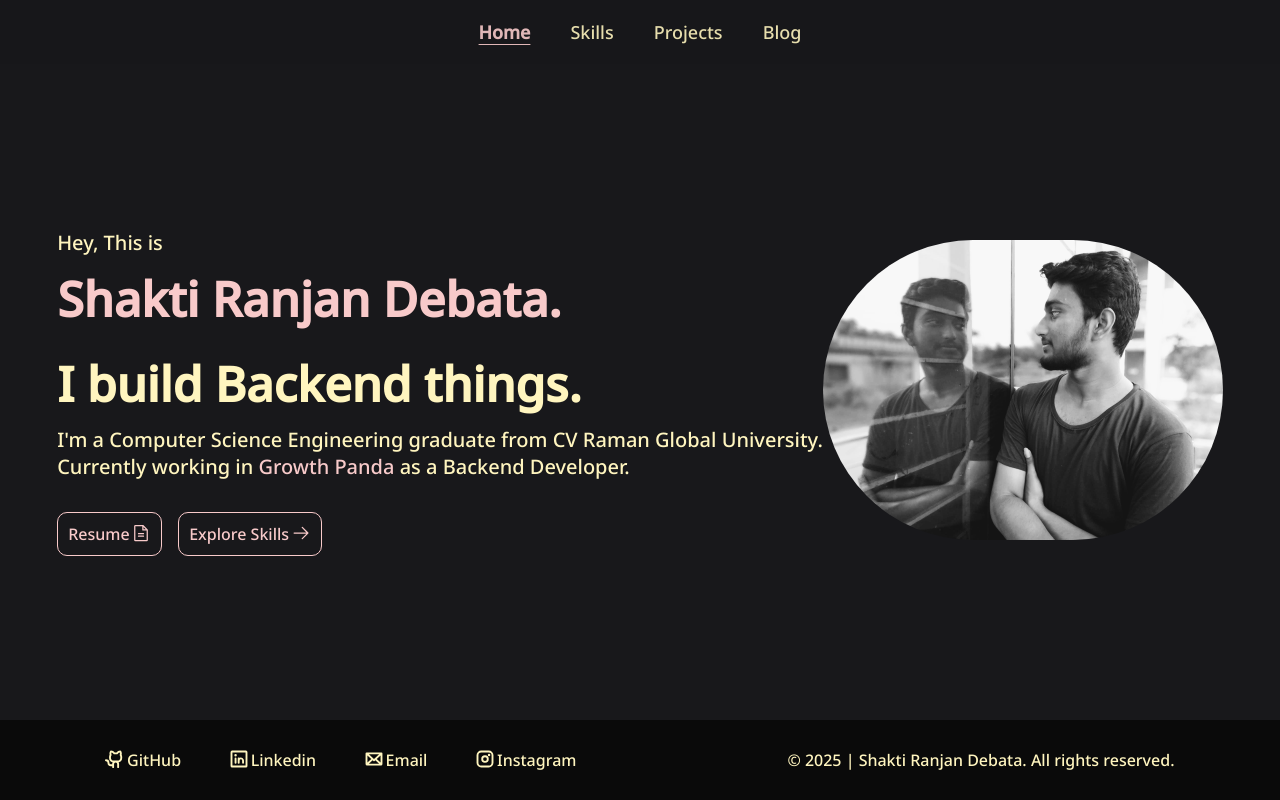
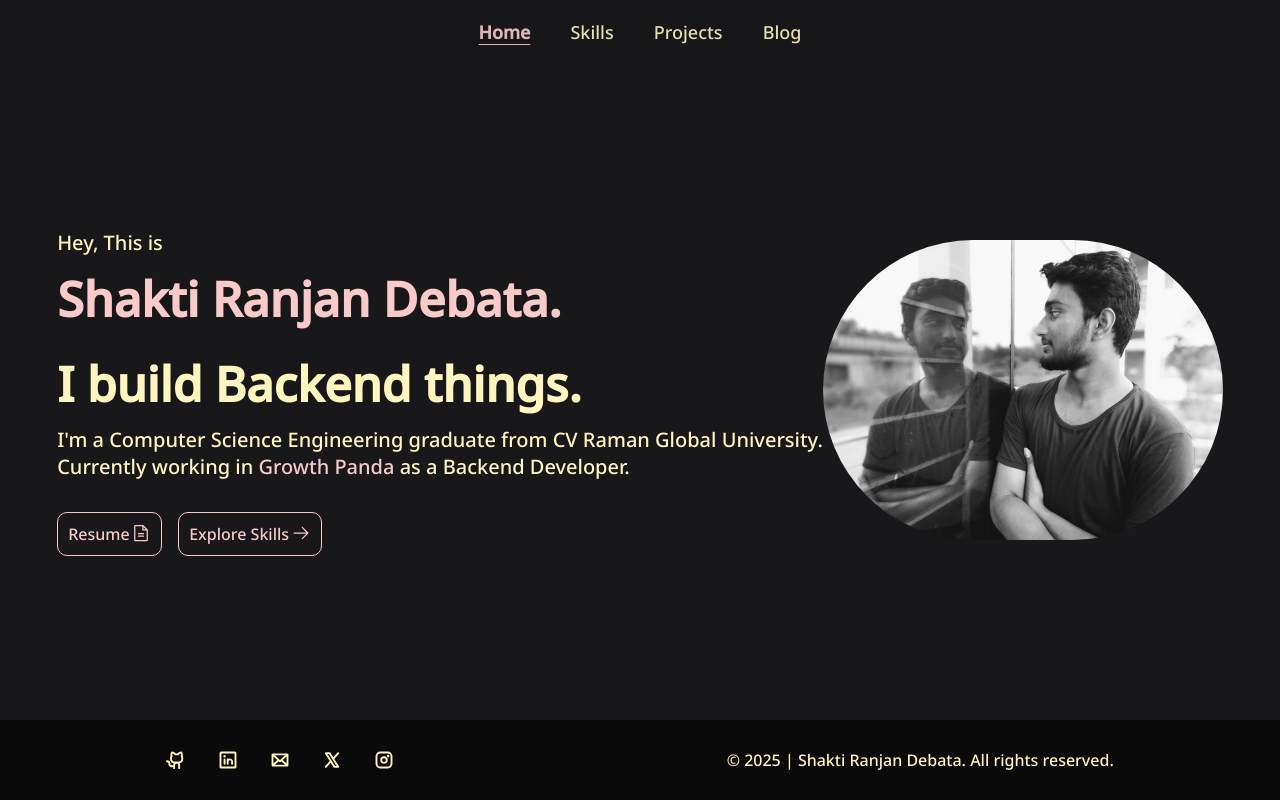
Before and after one commit to d-shaktiranjan/Portfolio, a React (Vite) app: page / in a window 1280 px wide. Built offline with nearby package versions, Linux system fonts and the light colour scheme.

Commit message:
feat(footer): `X` social link added (#20)
* feat(footer): `x` social link added

* chore: update packages

* feat(footer): update X social link to use dynamic URL from about.json

* fix(footer): remove unnecessary span for social link name and adjust gap in styles

```diff
--- a/src/components/Footer.jsx
+++ b/src/components/Footer.jsx
@@ -5,6 +5,7 @@ import {
   GithubLogo,
   LinkedinLogo,
   Envelope,
+  XLogo,
 } from "@phosphor-icons/react";
 
 const SocialLink = ({ Component, name, link }) => {
@@ -16,8 +17,7 @@ const SocialLink = ({ Component, name, link }) => {
         className="icon-provider"
         href={link}
       >
-        <Component size={20} weight="bold" />{" "}
-        <span className="footer-text">{name}</span>
+        <Component size={20} weight="bold" alt={name} />{" "}
       </a>
     </span>
   );
@@ -39,6 +39,7 @@ export const Footer = () => {
           name="Email"
           link={`mailto:${about.email}`}
         />
+        <SocialLink Component={XLogo} name="X.com" link={about.x} />
         <SocialLink
           Component={InstagramLogo}
           name="Instagram"
--- a/src/data/about.json
+++ b/src/data/about.json
@@ -2,5 +2,6 @@
   "github": "https://github.com/d-shaktiranjan",
   "linkedin": "https://www.linkedin.com/in/d-shaktiranjan/",
   "email": "debatashaktiranjan@gmail.com",
-  "instagram": "https://www.instagram.com/d_shaktiranjan"
+  "instagram": "https://www.instagram.com/d_shaktiranjan",
+  "x": "https://x.com/d_shaktiranjan"
 }
--- a/src/style/footer.css
+++ b/src/style/footer.css
@@ -7,7 +7,7 @@ footer {
 .social-links {
   justify-content: space-evenly;
   transition: 0.7s ease;
-  gap: 3rem;
+  gap: 2rem;
 }
 
 .social-links span :hover {
```
